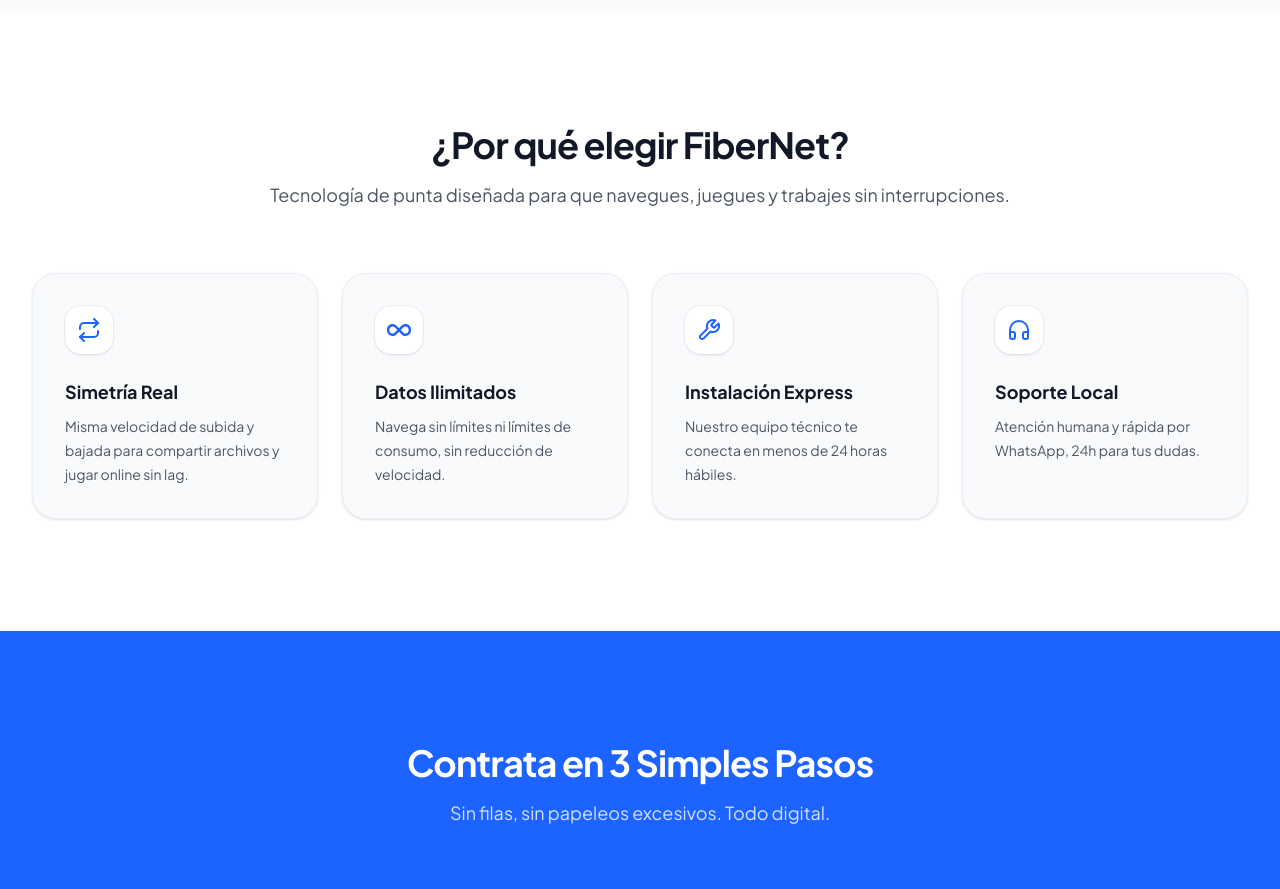
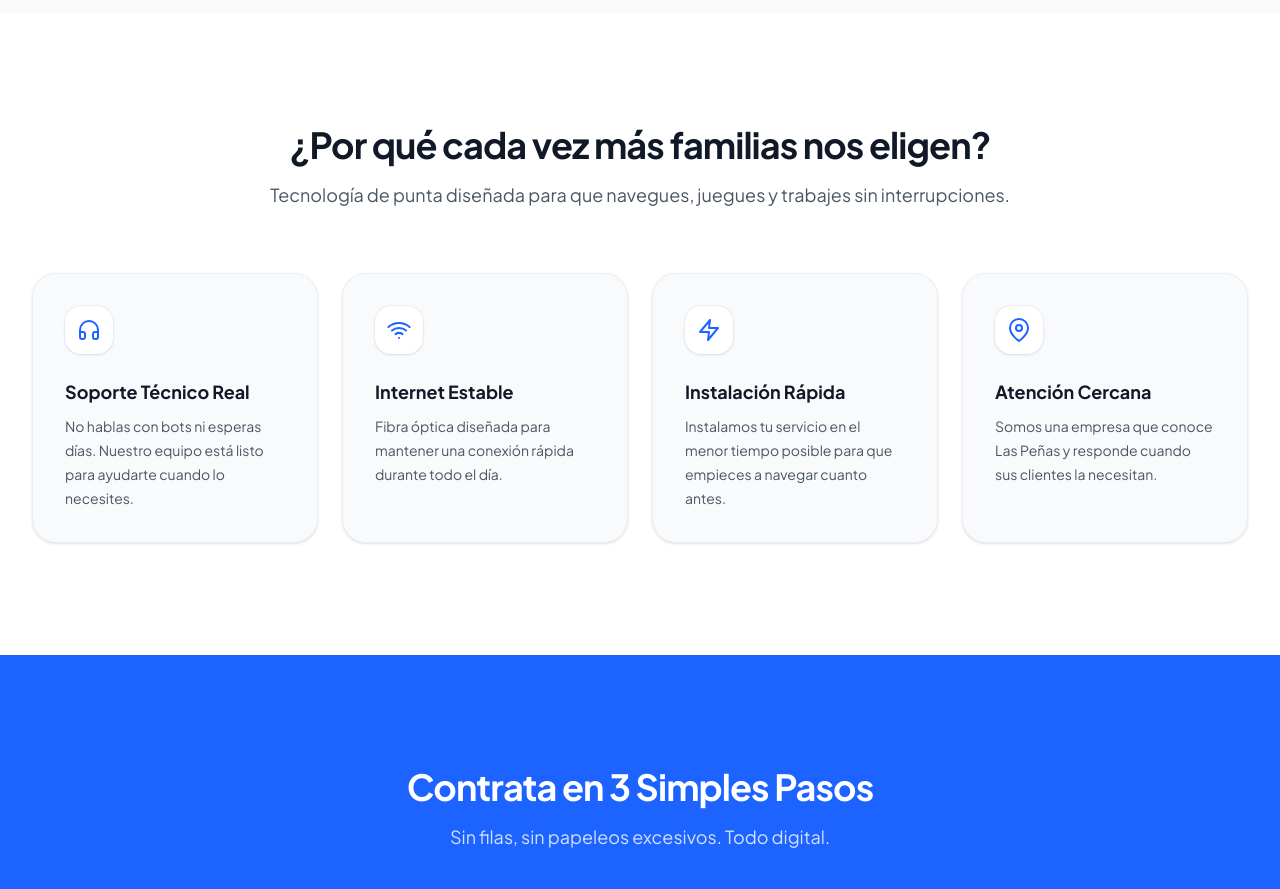
Before and after one commit to DerianPaez/ultramax, a Next.js app: page / in a window 1280 px wide. Shown: the part 2640-3529 px from the top of the page. Built offline with nearby package versions, Linux system fonts and the light colour scheme.

Commit message:
refactor(benefits): update benefits copywriting and change proximity icon to map pin

```diff
--- a/components/section/Benefits.tsx
+++ b/components/section/Benefits.tsx
@@ -8,10 +8,11 @@
       <div className="mx-auto max-w-7xl px-6 lg:px-8 flex flex-col gap-16">
         <div className="mx-auto max-w-3xl text-center flex flex-col gap-4 items-center">
           <h2 className="text-3xl font-bold tracking-tight text-dark sm:text-4xl">
-            ¿Por qué elegir FiberNet?
+            ¿Por qué cada vez más familias nos eligen?
           </h2>
           <p className="text-lg text-muted">
-            Tecnología de punta diseñada para que navegues, juegues y trabajes sin interrupciones.
+            Tecnología de punta diseñada para que navegues, juegues y trabajes
+            sin interrupciones.
           </p>
         </div>
 
--- a/data/benefits.ts
+++ b/data/benefits.ts
@@ -1,6 +1,4 @@
-import React from 'react';
-import { FiRepeat, FiTool, FiHeadphones } from 'react-icons/fi';
-import { FaInfinity } from 'react-icons/fa6';
+import { FiHeadphones, FiWifi, FiZap, FiMapPin } from 'react-icons/fi';
 
 export type BenefitItem = {
   id: string;
@@ -11,27 +9,27 @@
 
 export const benefitsData: BenefitItem[] = [
   {
-    id: 'symmetry',
-    title: 'Simetría Real',
-    description: 'Misma velocidad de subida y bajada para compartir archivos y jugar online sin lag.',
-    icon: FiRepeat
+    id: 'support',
+    title: 'Soporte Técnico Real',
+    description: 'No hablas con bots ni esperas días. Nuestro equipo está listo para ayudarte cuando lo necesites.',
+    icon: FiHeadphones
   },
   {
-    id: 'unlimited',
-    title: 'Datos Ilimitados',
-    description: 'Navega sin límites ni límites de consumo, sin reducción de velocidad.',
-    icon: FaInfinity
+    id: 'stable',
+    title: 'Internet Estable',
+    description: 'Fibra óptica diseñada para mantener una conexión rápida durante todo el día.',
+    icon: FiWifi
   },
   {
     id: 'installation',
-    title: 'Instalación Express',
-    description: 'Nuestro equipo técnico te conecta en menos de 24 horas hábiles.',
-    icon: FiTool
+    title: 'Instalación Rápida',
+    description: 'Instalamos tu servicio en el menor tiempo posible para que empieces a navegar cuanto antes.',
+    icon: FiZap
   },
   {
-    id: 'support',
-    title: 'Soporte Local',
-    description: 'Atención humana y rápida por WhatsApp, 24h para tus dudas.',
-    icon: FiHeadphones
+    id: 'proximity',
+    title: 'Atención Cercana',
+    description: 'Somos una empresa que conoce Las Peñas y responde cuando sus clientes la necesitan.',
+    icon: FiMapPin
   }
 ];
```
